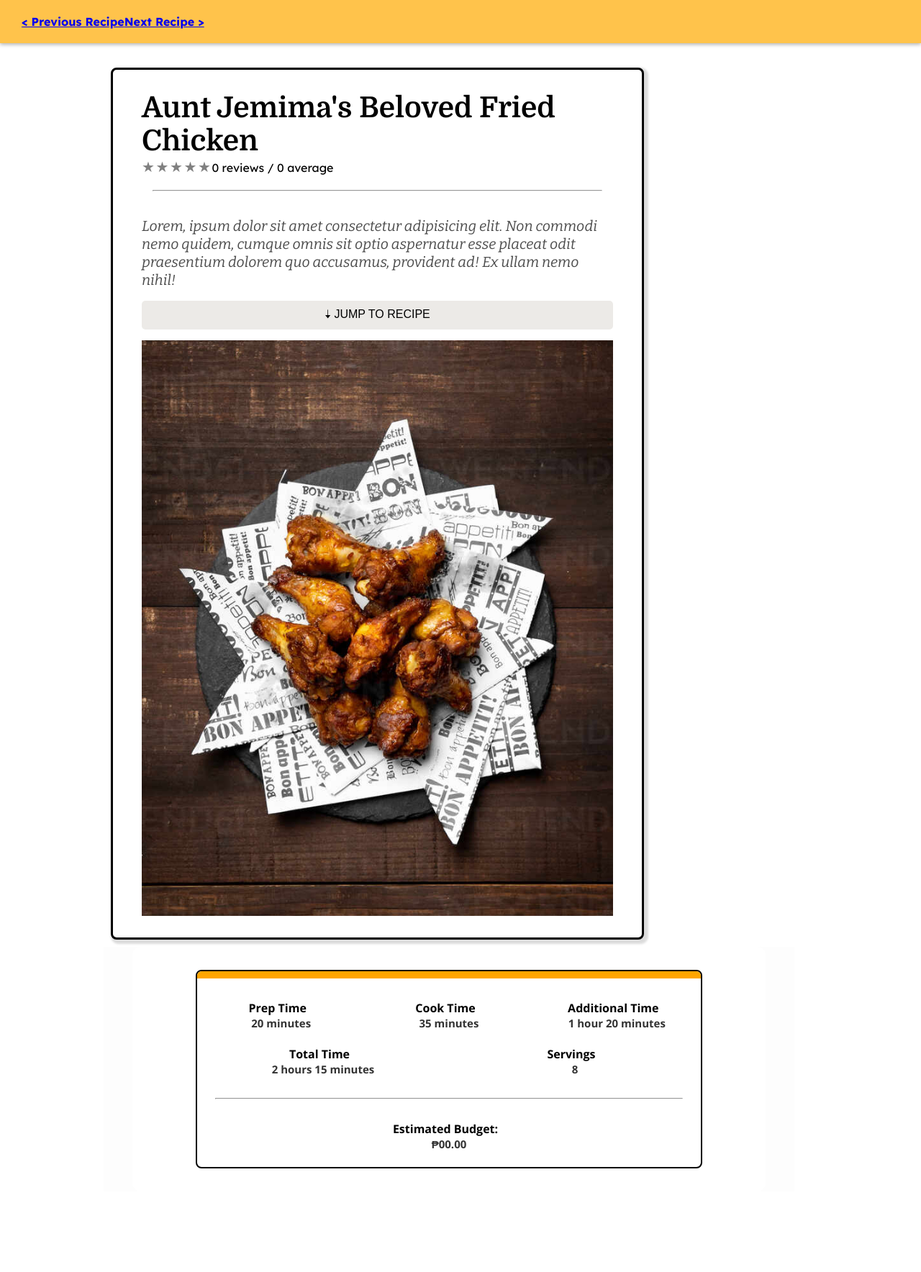
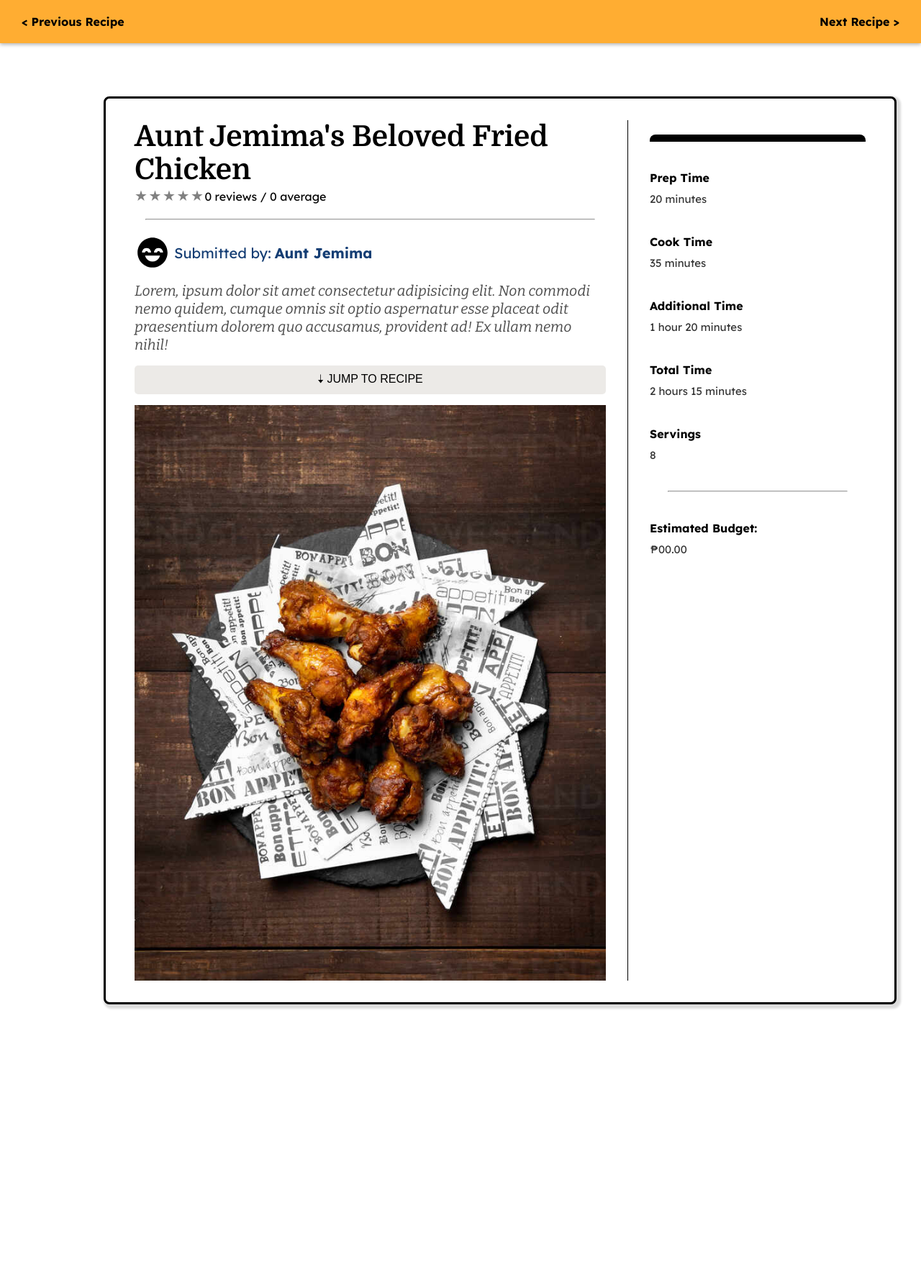
Before and after one commit to AkurasKurasa/lexicon, a PHP site: page /views/Recipe.php in a window 1280 px wide. Shown: the part 80-1848 px from the top of the page at 72% size. After the commit the page ends 1482 px from the top, so only its background shows below. Run offline with PHP 8.4, Linux system fonts and the light colour scheme.

Commit message:
Recipe update

```diff
--- a/assets/styles/recipe.css
+++ b/assets/styles/recipe.css
@@ -27,13 +27,55 @@ main {
     padding: 32px;
 }
 
+.mainContent {
+    display: flex;
+    flex-direction: row;
+    gap: 20px;
+    width: 100%;
+    max-width: 1200px;
+    margin: 0 auto;
+}
+
+/*User Profile and Link*/
+
+.userLink {
+    display: flex;
+    align-items: center;
+    color: rgb(21, 62, 116);
+    font-size: 20px;
+}
+
+.userIcon {
+    border-radius: 50%;
+    height: 50px;
+    width: 50px;
+    background-image: url('../images/user_ic.svg');
+    background-size: cover;
+    background-position: center;
+    display: inline-block
+}
+
+.userLink span {
+    display: inline;
+    margin-right: 5px;
+}
+
+.userSubmit {
+    display: inline;
+    font-weight: bold;
+}
+
+.userLink a {
+    text-decoration: none;
+    color: inherit;
+}
 /*Next Recipe*/
 
 .nextRecipe {
     display: flex;
     justify-content: space-between;
     align-items: center;
-        background-color: #ffc34b;
+    background-color: #ffad32;
     padding: 10px 20px;
     font-family: 'Lexend Deca';
     width: 100%;
@@ -45,6 +87,50 @@ main {
     margin-top: 80px;
     margin-bottom: 80px;
 }
+
+.nextRecipe ul {
+    list-style: none;
+    padding: 0;
+    margin: 0;
+    display: flex;
+    width: 100%;
+    justify-content: space-between;
+    align-items: center;
+}
+
+.nextRecipe li {
+    margin: 0;
+    padding: 0;
+}
+
+.nextRecipe li a {
+    text-decoration: none;
+    color: black;
+    padding: 10px;
+    display: block;
+    width: 100%;
+    text-align: center;
+}
+
+.nextRecipe li:first-child a {
+    text-align: left;
+}
+
+.nextRecipe li:last-child a {
+    text-align: right;
+}
+
+.nextRecipe li span {
+    display: block;
+    width: 100%;
+}
+
+.nextRecipe li span h4 {
+    margin: 0;
+    font-size: inherit;
+    font-weight: bold;
+}
+
 .selectRecipe {
     text-align: center;
     justify-content: space-between;
@@ -60,12 +146,17 @@ main {
     max-width: 80%;
     height: fit-content;
     width:fit-content;
+    max-width: fit-content;
     padding: 30px 40px;
-    margin: 10px;
+    margin: 30px auto;
     background-color: white;
     box-shadow: 3px 3px 3px 3px rgba(0,0,0,0.14);
     border-radius: 8px;
     border-style: solid;
+    margin-top: 50px;
+    flex-direction: row;
+    align-items: stretch;
+    gap: 30px;
 }
 
 /*Section for the title and the authorcard*/
@@ -75,6 +166,7 @@ main {
     gap: 5vw;
     width: 100%;
     height: fit-content;
+    flex: 1;
 }
 
 .recipeHeader {
@@ -294,6 +386,7 @@ main {
     background-color: #fdfdfd;
     font-family: var(--openSans);
     margin-bottom: 3rem;
+    flex: 1
 }
 
 .sectionCard {
@@ -306,42 +399,54 @@ main {
 .prepTimeContainer {
     display: flex;
     flex-direction: column;
-    border: 2px solid rgb(0, 0, 0);
+    grid-template-columns: 1fr;
+    /* border: 2px solid rgb(0, 0, 0); */
     border-radius: 8px;
     overflow: hidden;
-    width: 80%;
-    max-width: auto;
-    margin: 2rem auto;
-    font-family: var(--openSans);
+    min-width: 300px;
+    width:fit-content;
+    height: fit-content;
+    margin: 20px auto;
+    font-family: 'Lexend Deca';
     background-color: #fff;
+    position: center;
 }
 
+.prepTimeContents {
+    display: grid;
+    grid-template-columns: 1fr;
+    gap: 10px;
+    padding: 10px auto;
+}
+.verticalLine {
+    border-left: 1px solid black;
+    width: 1px;
+  }
 .colorFill {
     height: 10px;
     width: 100%;
-    background-color: orange;
+    background-color: rgb(0, 0, 0);
     margin-bottom: 30px;
 }
 
 .timeHeader,
 .timeValues {
-    display: flex;
-    justify-content: space-between;
-    text-align: center;
+    display: block;
+    text-align: left;
+    padding: auto;
 }
 
-.timeHeader span,
-.timeValues span {
-    flex: 1;
+.timeHeader {
     font-weight: bold;
     font-size: 16px;
 }
 
-.timeValues span {
+.timeValues {
     font-size: 15px;
     color: #333;
 }
 
-.timeHeader span {
-    margin-right: 10px;
+.prepTimeContents hr {
+    margin: 15px 0;
+    grid-column: 1;
 }
--- a/views/Recipe.php
+++ b/views/Recipe.php
@@ -15,7 +15,6 @@
 
     <div class="nextRecipe">
       <ul>
-      <div class="selectRecipe">
           <li>
               <a href="#">
                 <span>
@@ -23,20 +22,19 @@
                 </span>
               </a>
           </li>
-
-        <span><li>
+          <li>
               <a href="#">
                 <span>
                   <h4>Next Recipe ></h4>
                 </span>
               </a>
-        </li></span>
-      </div>
+          </li>
       </ul>
     </div>
+
+    <div class="mainContent">
     <div class="recipeContainer">
 
-        <!-- Section for the header -->
         <section class="headerSection">
             <div class="recipeHeader">
                 <h1 class="recipeName">Aunt Jemima's Beloved Fried Chicken</h1>
@@ -51,77 +49,59 @@
                     <hr style="margin: 20px 15px 20px 15px">
                 </div>
 
+
+                <div class ="userLink">
+                    <span class="userIcon"></span>
+                    <span>Submitted by: </span>
+                <a href="#">
+                    <span class="userSubmit">Aunt Jemima</span>
+                </a>
+                </div>
+
                 <p class="recipeDescription">
                     Lorem, ipsum dolor sit amet consectetur adipisicing elit. Non commodi nemo quidem, cumque omnis sit optio aspernatur esse placeat odit praesentium dolorem quo accusamus, provident ad! Ex ullam nemo nihil!
                 </p>
                 <button class="jumpToRecipe">&#129059; JUMP TO RECIPE</button>
                 <div class="recipeImage"></div>
             </div>
-            <!--
-            <div class="recipeList">
-                <h1>INGREDIENTS FOR THIS RECIPE</h1>
-
-                <h2>INGREDIENT #1</h2>
-                <p>Lorem ipsum dolor sit amet consectetur adipisicing elit. Asperiores ratione iste consequatur, cupiditate consequuntur animi aliquam fuga ipsum id repudiandae, deleniti eaque facilis debitis molestiae voluptatem vero suscipit quaerat laboriosam.</p>
-
-                <h2>INGREDIENT #2</h2>
-                <p>Lorem ipsum dolor sit amet consectetur adipisicing elit. Asperiores ratione iste consequatur, cupiditate consequuntur animi aliquam fuga ipsum id repudiandae, deleniti eaque facilis debitis molestiae voluptatem vero suscipit quaerat laboriosam.</p>
-
-                <h2>INGREDIENT #2</h2>
-                <p>Lorem ipsum dolor sit amet consectetur adipisicing elit. Asperiores ratione iste consequatur, cupiditate consequuntur animi aliquam fuga ipsum id repudiandae, deleniti eaque facilis debitis molestiae voluptatem vero suscipit quaerat laboriosam.</p>
-            </div>
-
-            <div class="recipeImage"></div>
-
-            <form action="" id="reviewForm">
-                <h1>Leave A Review</h1>
-
-                <div class="fieldContainer">
-                    <label for="">Subject *</label>
-                    <input type="text" name="" id="">
-                </div>
-
-                <div class="fieldContainer">
-                    <label for="">Review *</label>
-                    <textarea name="" id=""></textarea>
-                </div>
-
-            </form>
-        -->
-
-        <!-- <div class="authorProfile">
-        <div class="authorCard">
-            <h2 >Aunt Jemima</h2>
-            <p>Lorem, ipsum dolor sit amet consectetur adipisicing elit. Non commodi nemo quidem, cumque omnis sit optio aspernatur esse placeat odit praesentium dolorem quo accusamus, provident ad! Ex ullam nemo nihil!</p>
-            <img class="authorPicture stack-top" src="../assets/images/img_avatar.png" alt="Avatar">
-
-        </div> -->
-
-        </div>
-        </div>
         </section>
 
-        <!-- Section for the body (The main content of the page) -->
-        <section class="sectionMain">
-  <div class="sectionCard">
+        <div class="verticalLine"></div>
         <div class="prepTimeContainer">
+          <div class="prepTimeContents">
             <div class="colorFill"></div>
             <div class="timeHeader">
                 <span>Prep Time</span>
+            </div>
+            <div class="timeValues">
+                <span>20 minutes</span>
+            </div>
+            <br>
+
+            <div class="timeHeader">
                 <span>Cook Time</span>
+            </div>
+            <div class="timeValues">
+                <span>35 minutes</span>
+            </div><br>
+
+            <div class="timeHeader">
                 <span>Additional Time</span>
             </div>
             <div class="timeValues">
-        <span>20 minutes</span>
-        <span>35 minutes</span>
                 <span>1 hour 20 minutes</span>
             </div><br>
+
             <div class="timeHeader">
                 <span>Total Time</span>
+            </div>
+            <div class="timeValues">
+                <span>2 hours 15 minutes</span>
+            </div><br>
+            <div class="timeHeader">
                 <span>Servings</span>
             </div>
             <div class="timeValues">
-        <span>2 hours 15 minutes</span>
                 <span>8</span>
             </div>
             <hr style="margin: 30px 25px 30px 25px">
@@ -134,7 +114,7 @@
             </div><br>
         </div>
       </div>
-</section>
+    </div>
 </div>
 
     </main>
```
Also changed, not shown: assets/images/user_ic.svg (added), assets/images/usericon.svg (added). Lines whose indentation alone changed are shown as unchanged.
